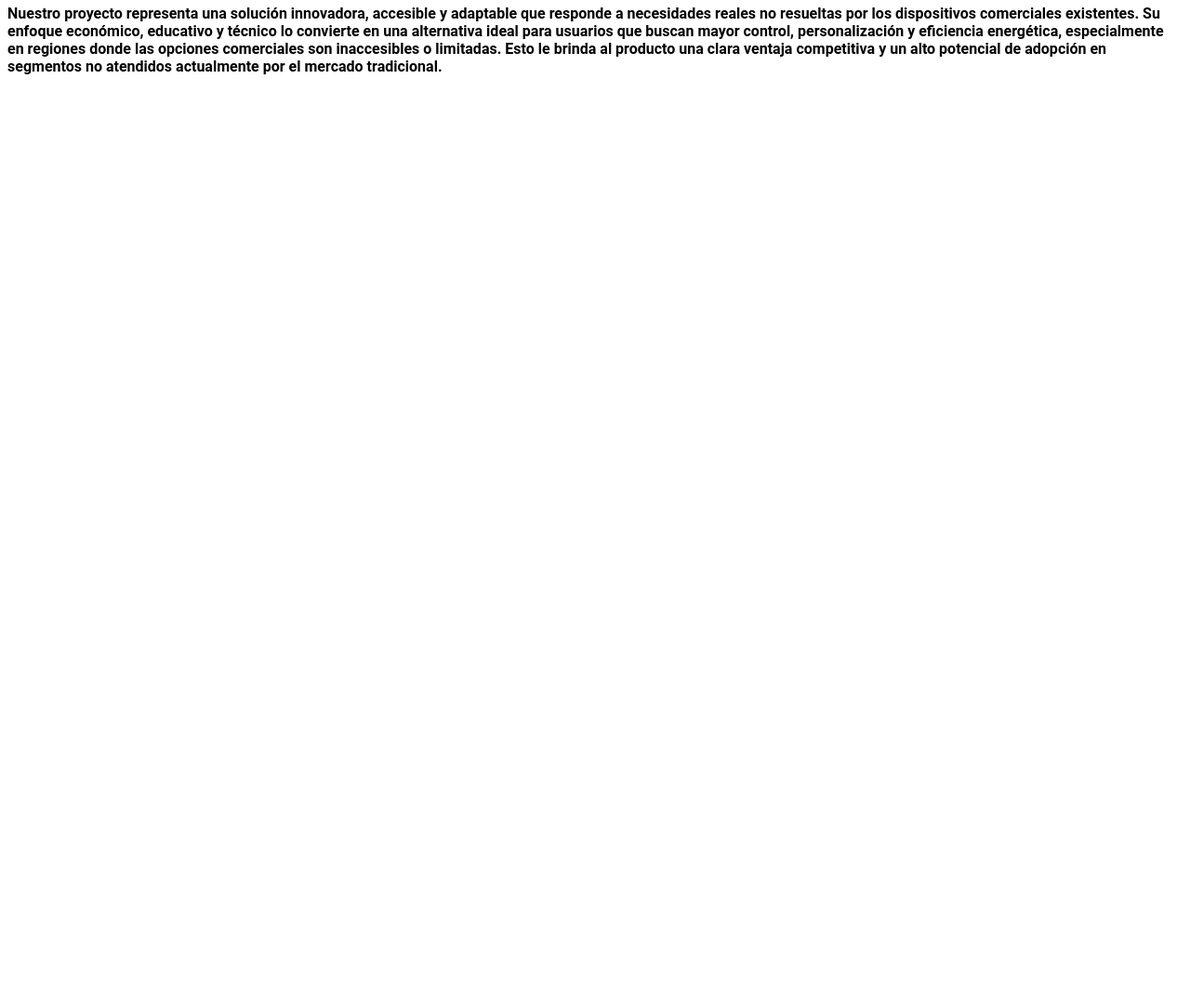
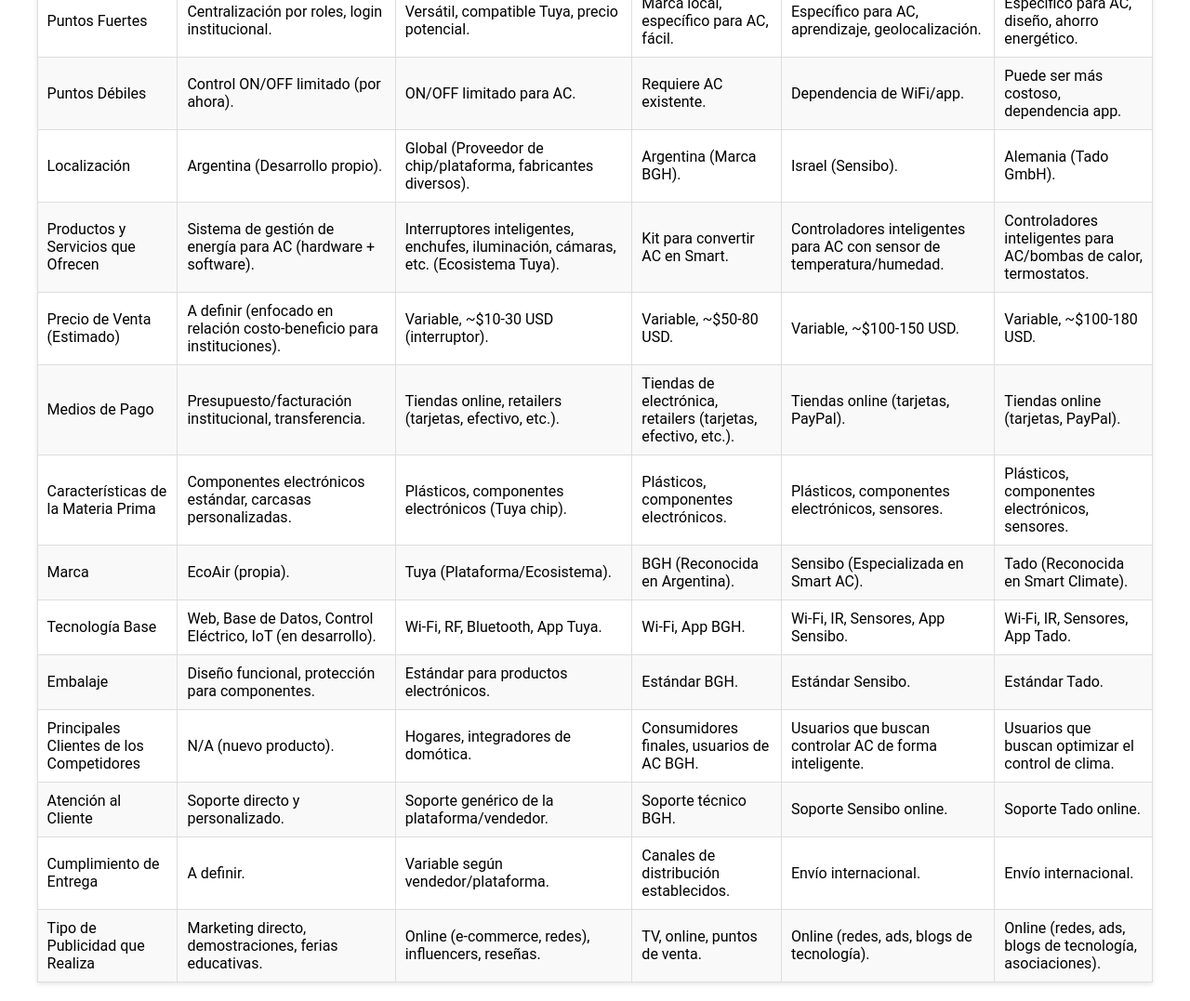
Before and after one commit to ariadna456/Portafolio, a plain HTML site: page competencia.html in a window 1280 px wide. Shown: the part 644-1721 px from the top of the page at 93% size. Before the commit the page ends 800 px from the top, so only its background shows below. Drawn offline with Linux system fonts and the light colour scheme.

Commit message:
corregido

```diff
--- a/competencia.html
+++ b/competencia.html
@@ -152,13 +152,109 @@ p {
 <td>Dependencia de WiFi/app.</td>
 <td>Puede ser más costoso, dependencia app.</td>
 </tr>
-        </tbody>
-      </table>
+<tr>
+<td>Localización</td>
+<td>Argentina (Desarrollo propio).</td>
+<td>Global (Proveedor de chip/plataforma, fabricantes diversos).</td>
+<td>Argentina (Marca BGH).</td>
+<td>Israel (Sensibo).</td>
+<td>Alemania (Tado GmbH).</td>
+</tr>
+<tr>
+<td>Productos y Servicios que Ofrecen</td>
+<td>Sistema de gestión de energía para AC (hardware + software).</td>
+<td>Interruptores inteligentes, enchufes, iluminación, cámaras, etc. (Ecosistema Tuya).</td>
+<td>Kit para convertir AC en Smart.</td>
+<td>Controladores inteligentes para AC con sensor de temperatura/humedad.</td>
+<td>Controladores inteligentes para AC/bombas de calor, termostatos.</td>
+</tr>
+<tr>
+<td>Precio de Venta (Estimado)</td>
+<td>A definir (enfocado en relación costo-beneficio para instituciones).</td>
+<td>Variable, ~$10-30 USD (interruptor).</td>
+<td>Variable, ~$50-80 USD.</td>
+<td>Variable, ~$100-150 USD.</td>
+<td>Variable, ~$100-180 USD.</td>
+</tr>
+<tr>
+<td>Medios de Pago</td>
+<td>Presupuesto/facturación institucional, transferencia.</td>
+<td>Tiendas online, retailers (tarjetas, efectivo, etc.).</td>
+<td>Tiendas de electrónica, retailers (tarjetas, efectivo, etc.).</td>
+<td>Tiendas online (tarjetas, PayPal).</td>
+<td>Tiendas online (tarjetas, PayPal).</td>
+</tr>
+<tr>
+<td>Características de la Materia Prima</td>
+<td>Componentes electrónicos estándar, carcasas personalizadas.</td>
+<td>Plásticos, componentes electrónicos (Tuya chip).</td>
+<td>Plásticos, componentes electrónicos.</td>
+<td>Plásticos, componentes electrónicos, sensores.</td>
+<td>Plásticos, componentes electrónicos, sensores.</td>
+</tr>
+<tr>
+<td>Marca</td>
+<td>EcoAir (propia).</td>
+<td>Tuya (Plataforma/Ecosistema).</td>
+<td>BGH (Reconocida en Argentina).</td>
+<td>Sensibo (Especializada en Smart AC).</td>
+<td>Tado (Reconocida en Smart Climate).</td>
+</tr>
+<tr>
+<td>Tecnología Base</td>
+<td>Web, Base de Datos, Control Eléctrico, IoT (en desarrollo).</td>
+<td>Wi-Fi, RF, Bluetooth, App Tuya.</td>
+<td>Wi-Fi, App BGH.</td>
+<td>Wi-Fi, IR, Sensores, App Sensibo.</td>
+<td>Wi-Fi, IR, Sensores, App Tado.</td>
+</tr>
+<tr>
+<td>Embalaje</td>
+<td>Diseño funcional, protección para componentes.</td>
+<td>Estándar para productos electrónicos.</td>
+<td>Estándar BGH.</td>
+<td>Estándar Sensibo.</td>
+<td>Estándar Tado.</td>
+</tr>
+<tr>
+<td>Principales Clientes de los Competidores</td>
+<td>N/A (nuevo producto).</td>
+<td>Hogares, integradores de domótica.</td>
+<td>Consumidores finales, usuarios de AC BGH.</td>
+<td>Usuarios que buscan controlar AC de forma inteligente.</td>
+<td>Usuarios que buscan optimizar el control de clima.</td>
+</tr>
+<tr>
+<td>Atención al Cliente</td>
+<td>Soporte directo y personalizado.</td>
+<td>Soporte genérico de la plataforma/vendedor.</td>
+<td>Soporte técnico BGH.</td>
+<td>Soporte Sensibo online.</td>
+<td>Soporte Tado online.</td>
+</tr>
+<tr>
+<td>Cumplimiento de Entrega</td>
+<td>A definir.</td>
+<td>Variable según vendedor/plataforma.</td>
+<td>Canales de distribución establecidos.</td>
+<td>Envío internacional.</td>
+<td>Envío internacional.</td>
+</tr>
+<tr>
+<td>Tipo de Publicidad que Realiza</td>
+<td>Marketing directo, demostraciones, ferias educativas.</td>
+<td>Online (e-commerce, redes), influencers, reseñas.</td>
+<td>TV, online, puntos de venta.</td>
+<td>Online (redes, ads, blogs de tecnología).</td>
+<td>Online (redes, ads, blogs de tecnología, asociaciones).</td>
+</tr>
 
 <h2>Conclusión del Análisis Competitivo de EcoAir</h2>
 <h4>Nuestro proyecto representa una solución innovadora, accesible y adaptable que responde a necesidades reales no resueltas por los dispositivos comerciales existentes. Su enfoque económico, educativo y técnico lo convierte en una alternativa ideal para usuarios que buscan mayor control, personalización y eficiencia energética, especialmente en regiones donde las opciones comerciales son inaccesibles o limitadas.
   Esto le brinda al producto una clara ventaja competitiva y un alto potencial de adopción en segmentos no atendidos actualmente por el mercado tradicional.
   </h4>
 
+</tbody>
+</table>
 </body>
 </html>
```
Lines whose indentation alone changed are shown as unchanged.
